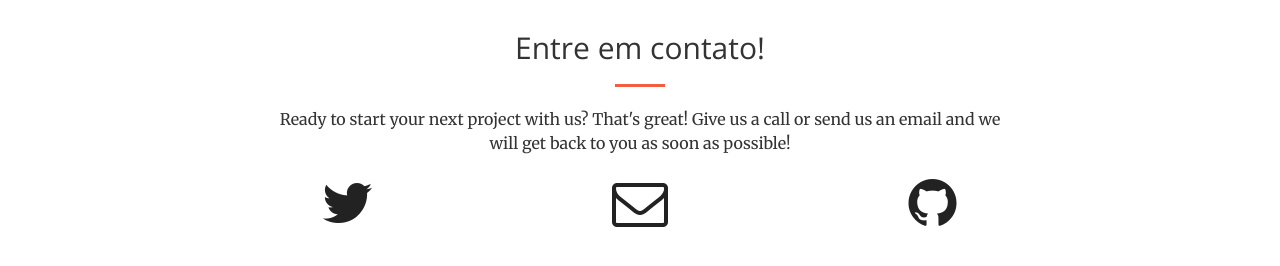
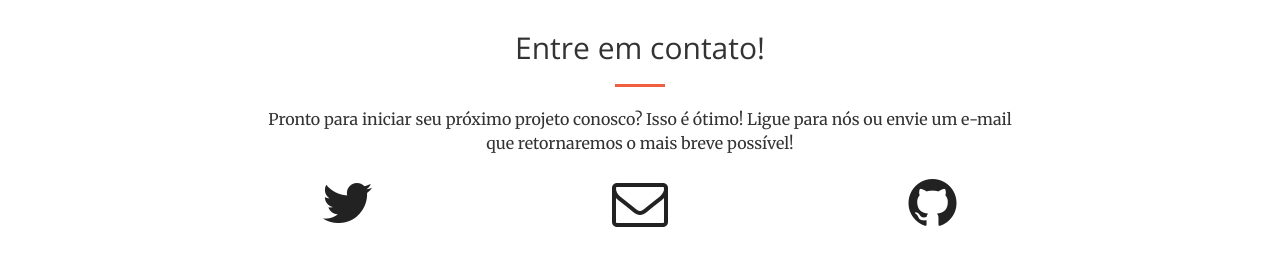
Before and after one commit to chborges342/qualixdata, a Jekyll site: the page built from index.html, in a window 1280 px wide and 900 px high, scrolled down 1957 px. Shown: the part 549-815 px from the top of the window. Built offline with Jekyll 4.4.1, drawn with Linux system fonts in a browser that asks for light colours.

Commit message:
Update contact.html

```diff
--- a/_includes/contact.html
+++ b/_includes/contact.html
@@ -4,7 +4,7 @@
             <div class="col-lg-8 col-lg-offset-2 text-center">
                 <h2 class="section-heading">Entre em contato!</h2>
                 <hr class="primary">
-                <p>Ready to start your next project with us? That's great! Give us a call or send us an email and we will get back to you as soon as possible!</p>
+                <p>Pronto para iniciar seu próximo projeto conosco? Isso é ótimo! Ligue para nós ou envie um e-mail que retornaremos o mais breve possível!</p>
             </div>
         <div class="col-lg-2 col-lg-offset-2 text-center">
             <a href="https://twitter.com/{{ site.twitter_username }}">
```
